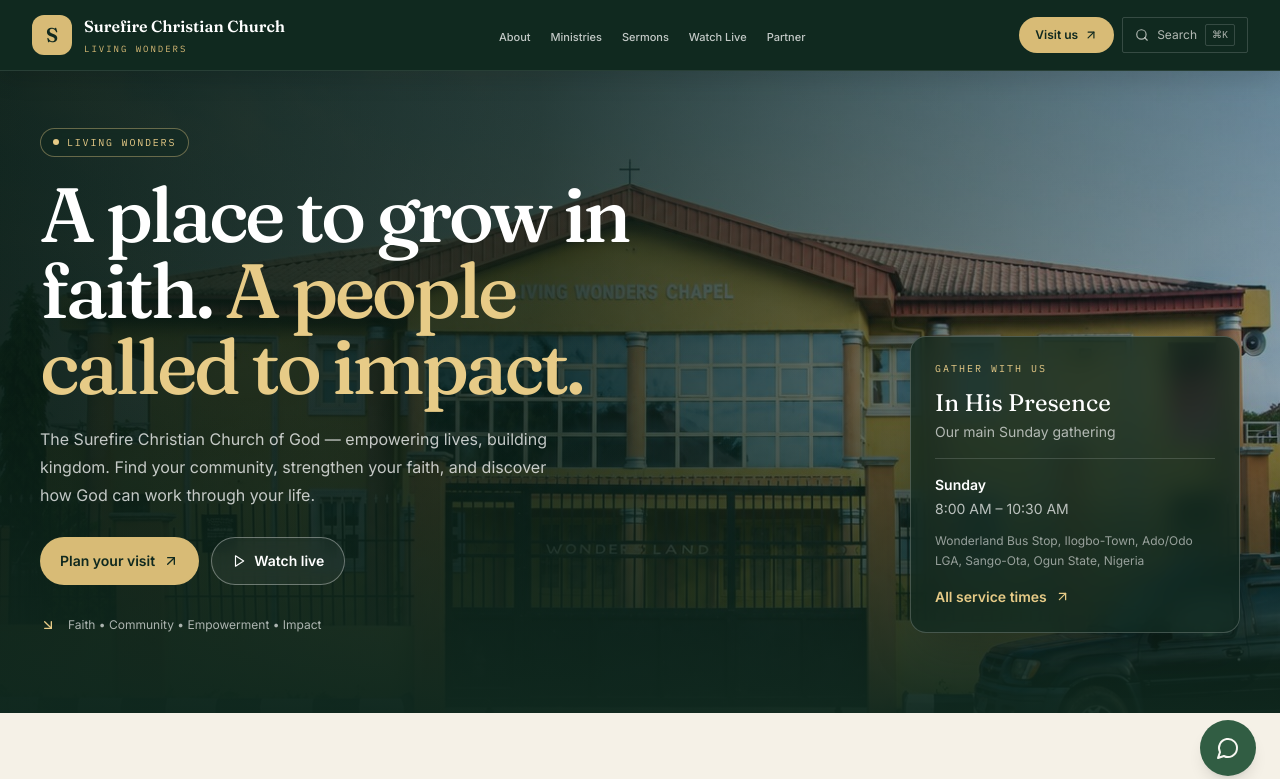
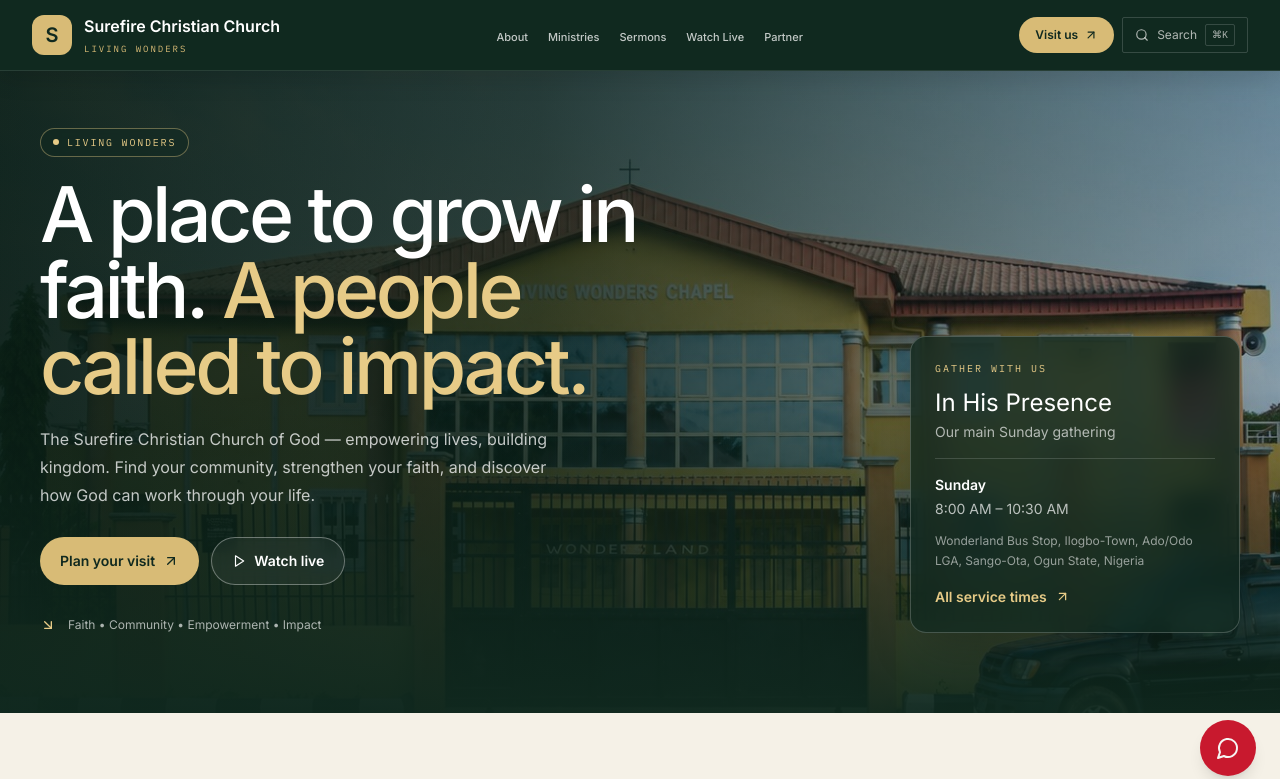
Before and after one commit to taiwoatlas/surefire-next, a Next.js app: page / in a window 1280 px wide. Shown: the top 779 px of the page. Built offline with nearby package versions, Linux system fonts and the light colour scheme; no server answers.

Commit message:
Replace legacy theme tokens with black and red corporate palette

```diff
--- a/tailwind.config.ts
+++ b/tailwind.config.ts
@@ -3,49 +3,31 @@ import type { Config } from "tailwindcss";
 const config: Config = {
   content: ["./app/**/*.{ts,tsx}", "./components/**/*.{ts,tsx}"],
   theme: {
-    screens: {
-      xs: "375px",
-      sm: "480px",
-      md: "768px",
-      lg: "1024px",
-      xl: "1280px",
-      "2xl": "1536px",
-      "3xl": "1920px",
-    },
+    screens: { xs: "375px", sm: "480px", md: "768px", lg: "1024px", xl: "1280px", "2xl": "1536px", "3xl": "1920px" },
     extend: {
       colors: {
-        ink: "#10291F",
-        charcoal: "#FFFFFF",
-        red: "#315D43",
-        gold: "#D8BB76",
-        paper: "#F8F7F2",
-        gray: {
-          DEFAULT: "#756F63",
-          onInk: "#D4DDD5",
-        },
-        line: "#E6E2D8",
+        ink: "#101010",
+        charcoal: "#191919",
+        red: "#C8192E",
+        gold: "#C8192E",
+        paper: "#F6F5F3",
+        gray: { DEFAULT: "#686563", onInk: "#D5D2D0" },
+        line: "#E4E1DF",
         lineOnInk: "rgba(255,255,255,0.16)",
-        stone: "#F0EEE5",
-        forest: "#18382B",
-        cream: "#F5F1E7",
+        stone: "#EEECE9",
+        forest: "#191919",
+        cream: "#F6F5F3",
       },
       fontFamily: {
-        display: ["var(--font-display)", "Georgia", "serif"],
+        display: ["var(--font-sans)", "Arial", "sans-serif"],
         sans: ["var(--font-sans)", "system-ui", "sans-serif"],
         mono: ["var(--font-mono)", "monospace"],
       },
-      maxWidth: {
-        prose: "72ch",
-      },
-      transitionTimingFunction: {
-        church: "cubic-bezier(0.22, 1, 0.36, 1)",
-      },
-      boxShadow: {
-        soft: "0 12px 32px rgba(24,56,43,.08)",
-      },
+      maxWidth: { prose: "72ch" },
+      transitionTimingFunction: { church: "cubic-bezier(0.22, 1, 0.36, 1)" },
+      boxShadow: { soft: "0 12px 32px rgba(16,16,16,.08)", elevated: "0 22px 60px rgba(16,16,16,.16)" },
     },
   },
   plugins: [],
 };
-
 export default config;
```
